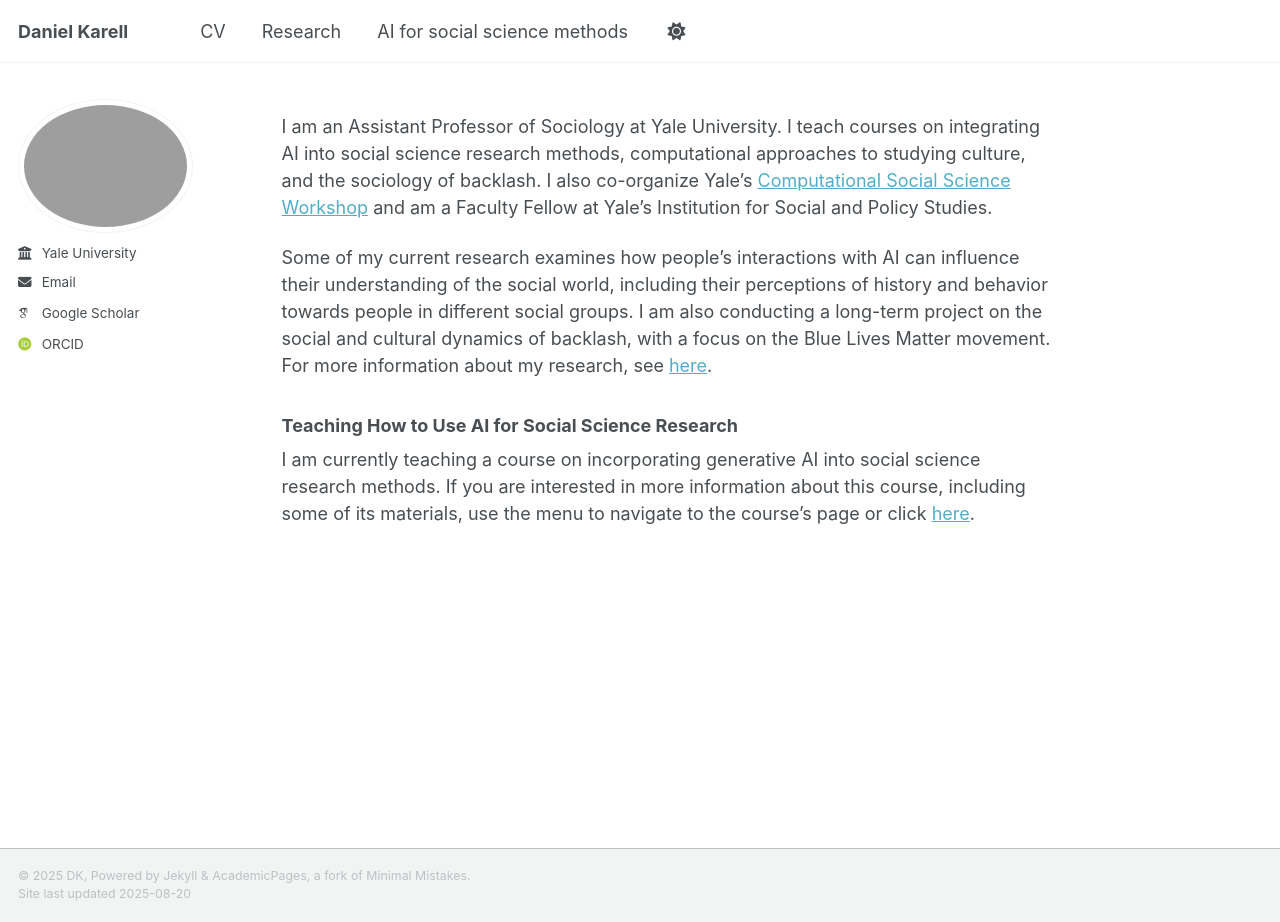
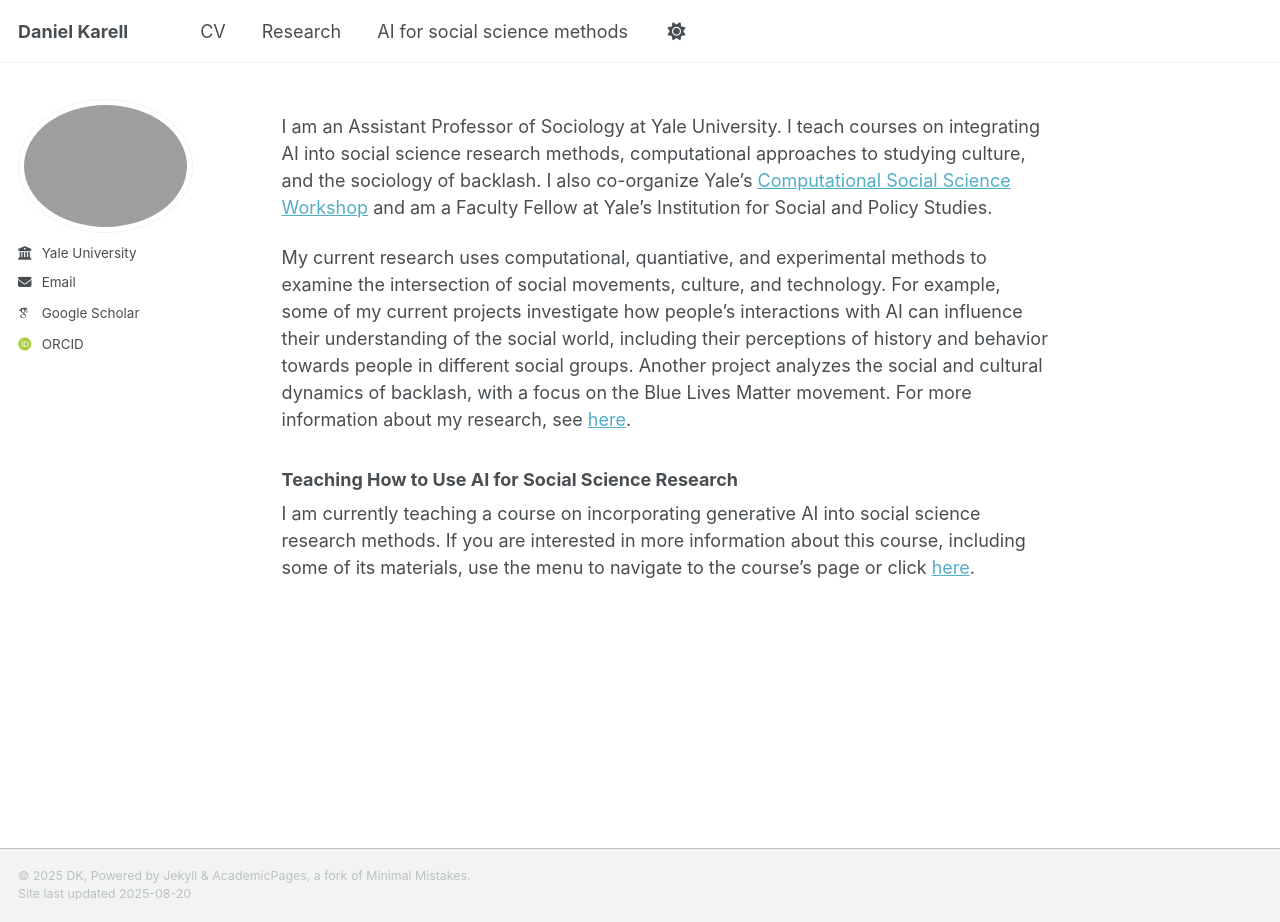
Before and after one commit to dkarell/dkarell.github.io, a Jekyll site: the page built from _pages/about.md, in a window 1280 px wide and 922 px high. Built offline with Jekyll 4.4.1, drawn with Linux system fonts in a browser that asks for light colours; some web fonts are replaced; a script that is not in the unit is left out.

Commit message:
Update about.md

```diff
--- a/_pages/about.md
+++ b/_pages/about.md
@@ -9,7 +9,7 @@ redirect_from:
 
 I am an Assistant Professor of Sociology at Yale University. I teach courses on integrating AI into social science research methods, computational approaches to studying culture, and the sociology of backlash. I also co-organize Yale's [Computational Social Science Workshop](https://isps.yale.edu/computational-social-science-workshop) and am a Faculty Fellow at Yale's Institution for Social and Policy Studies.
 
-Some of my current research examines how people's interactions with AI can influence their understanding of the social world, including their perceptions of history and behavior towards people in different social groups. I am also conducting a long-term project on the social and cultural dynamics of backlash, with a focus on the Blue Lives Matter movement. For more information about my research, see [here](https://dkarell.github.io/research/).
+My current research uses computational, quantiative, and experimental methods to examine the intersection of social movements, culture, and technology. For example, some of my current projects investigate how people's interactions with AI can influence their understanding of the social world, including their perceptions of history and behavior towards people in different social groups. Another project analyzes the social and cultural dynamics of backlash, with a focus on the Blue Lives Matter movement. For more information about my research, see [here](https://dkarell.github.io/research/).
 
 ### Teaching How to Use AI for Social Science Research
 
```
